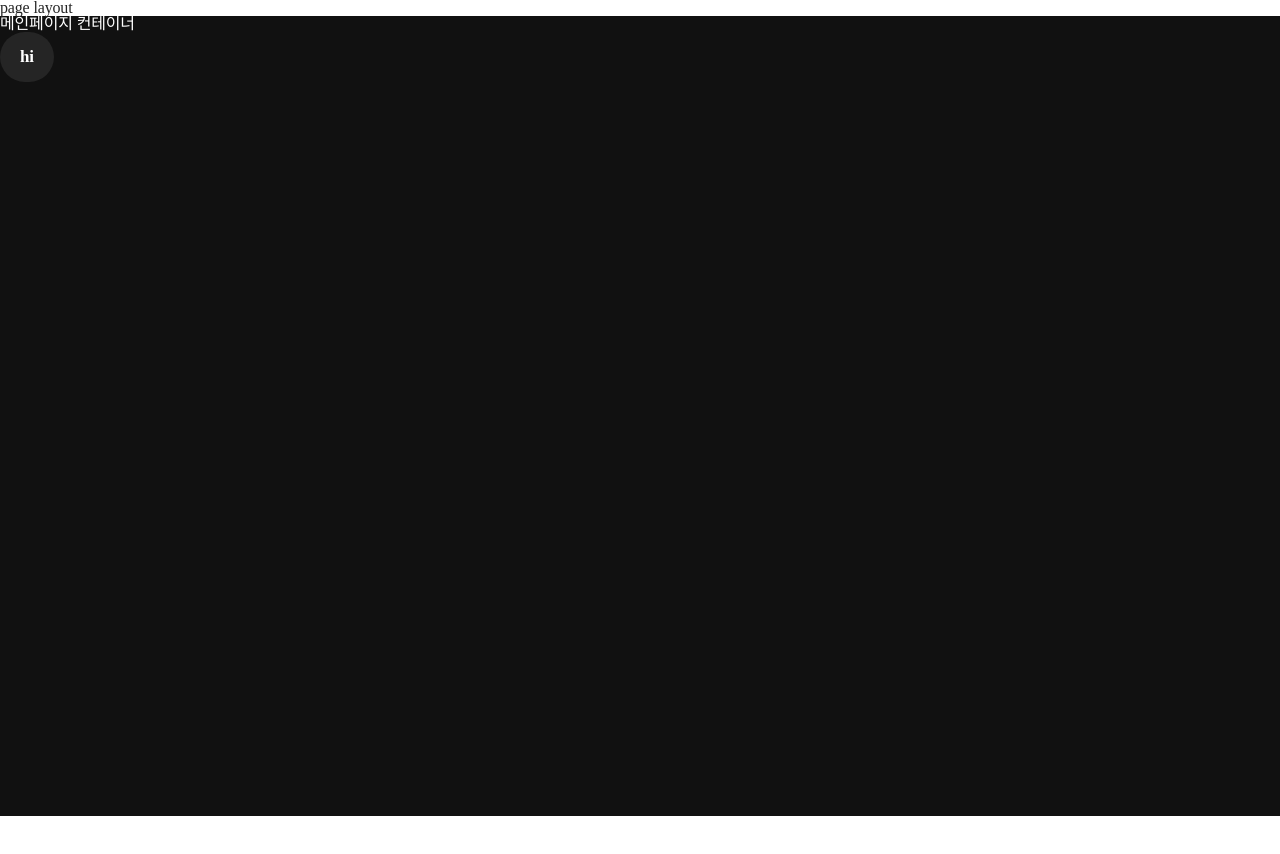
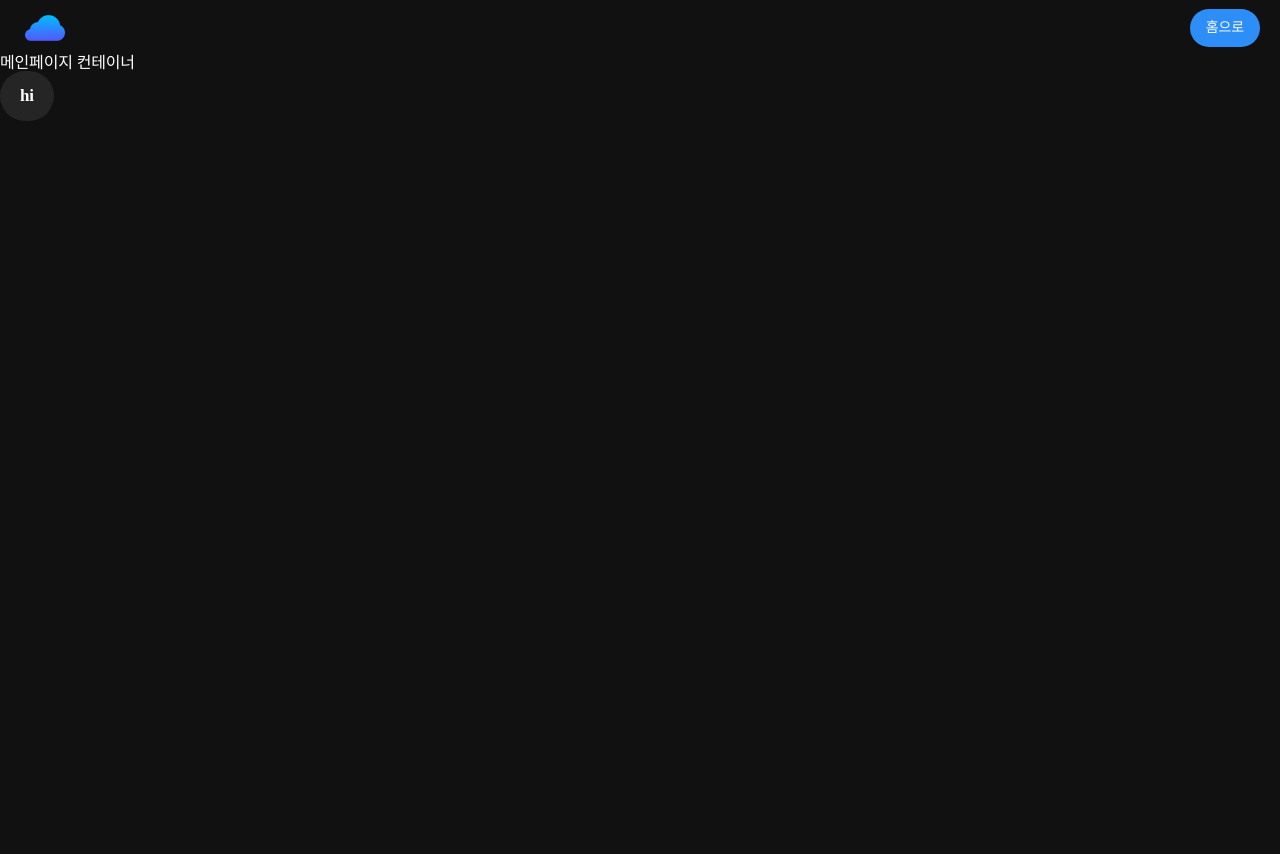
Before and after one commit to ryan-ahn/npm-nuxt3-starter, a Nuxt app: page / in a window 1280 px wide. Before the commit the page ends 816 px from the top, so only its background shows below. Built offline with nearby package versions, Linux system fonts and the light colour scheme; a web font is replaced by a local one.

Commit message:
Modify: 샘플 서브 버튼 디자인 변경

```diff
--- a/common/button.ts
+++ b/common/button.ts
@@ -0,0 +1,12 @@
+export const BUTTON_MAIN = {
+  main: {
+    A: '확인',
+    B: '취소',
+  },
+};
+
+export const BUTTON_SUB = {
+  gnb: {
+    A: '홈으로',
+  },
+};
--- a/components/atoms/button/sub.vue
+++ b/components/atoms/button/sub.vue
@@ -1,36 +1,29 @@
 <template>
-  <button
-    class="button-wrapper"
-    :style="{
-      border: type === 'A' ? '0px' : '1px solid #252525',
-      background: type === 'A' ? '#252525' : 'white',
-      opacity: attrDisabled ? 0.3 : 1,
-    }"
-    :disabled="attrDisabled"
-    @click="onClickFunction"
-  >
-    <p :style="{ color: type === 'A' ? 'white' : '#252525' }">{{ text }}</p>
+  <button class="button-wrapper">
+    <p>{{ text }}</p>
   </button>
 </template>
 
 <script setup lang="ts">
-import { IAtomsButtonMainProps } from '@interface/props';
+import { IAtomsButtonSubProps } from '@interface/props';
 // Props
-const { type, text, attrDisabled, onClickFunction } = defineProps<IAtomsButtonMainProps>();
+const { text } = defineProps<IAtomsButtonSubProps>();
 </script>
 
 <style lang="scss" scoped>
 .button-wrapper {
   @include flexSet(center, center, row);
   @include boxSet(auto, auto, 40px);
-  padding: 14px 20px;
+  padding: 8px 16px;
   cursor: pointer;
+  background-color: #2d8ef7;
+  &:hover {
+    opacity: 0.9;
+  }
   & > p {
-    @include fontSet(17px, 600, 22px);
+    color: white;
+    @include fontSet(14px, 500, 22px);
     @include ellipsisSet(1, 22px);
-  }
-  :hover {
-    color: red;
   }
 }
 </style>
--- a/components/molecules/navigator/gnb.vue
+++ b/components/molecules/navigator/gnb.vue
@@ -1,13 +1,27 @@
 <template>
-  <div class="wrapper">
-    <h1>타이틀</h1>
+  <div class="nav-wrapper">
+    <img src="/logo.png" alt="logo" class="logo-box" />
+    <NuxtLink to="/">
+      <AtomsButtonSub type="B" :text="buttonText" />
+    </NuxtLink>
   </div>
 </template>
 
-<script setup lang="ts"></script>
+<script setup lang="ts">
+import { BUTTON_SUB } from '@common/button';
+// Variable
+const buttonText = BUTTON_SUB.gnb.A;
+</script>
 
 <style lang="scss" scoped>
-.wrapper {
-  position: relative;
+.nav-wrapper {
+  @include flexSet(space-between, center, row);
+  @include boxSet(100%, 55px, 0px);
+  padding: 0 20px;
+  @include colorSet(white, #111111);
+}
+.logo-box {
+  @include boxSet(50px, 40px, 0px);
+  object-fit: contain;
 }
 </style>
--- a/interface/alias.ts
+++ b/interface/alias.ts
@@ -1,3 +1 @@
 export type TMainButtonAlias = 'A' | 'B';
-
-export type TSubButtonAlias = 'A' | 'B';
--- a/interface/props.ts
+++ b/interface/props.ts
@@ -1,4 +1,4 @@
-import { TMainButtonAlias, TSubButtonAlias } from './alias';
+import { TMainButtonAlias } from './alias';
 
 export interface IAtomsButtonMainProps {
   type: TMainButtonAlias;
@@ -8,8 +8,5 @@ export interface IAtomsButtonMainProps {
 }
 
 export interface IAtomsButtonSubProps {
-  type: TSubButtonAlias;
   text: string;
-  attrDisabled: boolean;
-  onClickFunction: () => void;
 }
--- a/layouts/default.vue
+++ b/layouts/default.vue
@@ -1,6 +1,6 @@
 <template>
   <div>
-    <pre>page layout</pre>
+    <MoleculesNavigatorGnb />
     <slot />
   </div>
 </template>
--- a/nuxt.config.ts
+++ b/nuxt.config.ts
@@ -48,18 +48,18 @@ export default defineNuxtConfig({
         // Icons
         {
           rel: 'shortcut icon',
-          href: './favicon.ico',
+          href: './logo.png',
         },
         {
           rel: 'apple-touch-icon',
           sizes: '192X192',
-          href: '',
+          href: './logo.png',
         },
         {
           rel: 'icon',
           type: 'image/png',
           sizes: '32X32',
-          href: '',
+          href: './logo.png',
         },
         // Fonts
         {
```
Also changed, not shown: public/logo.png (added).
